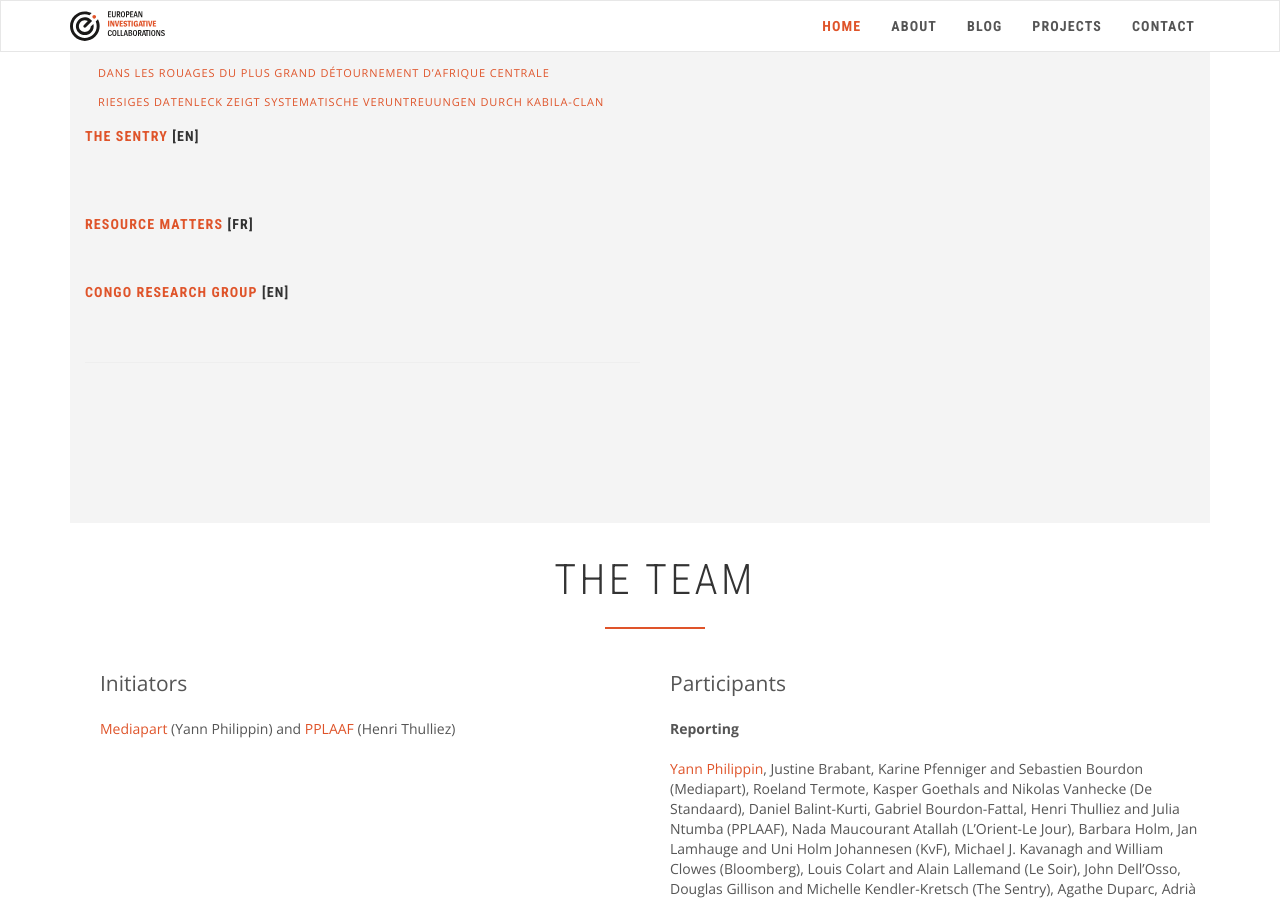
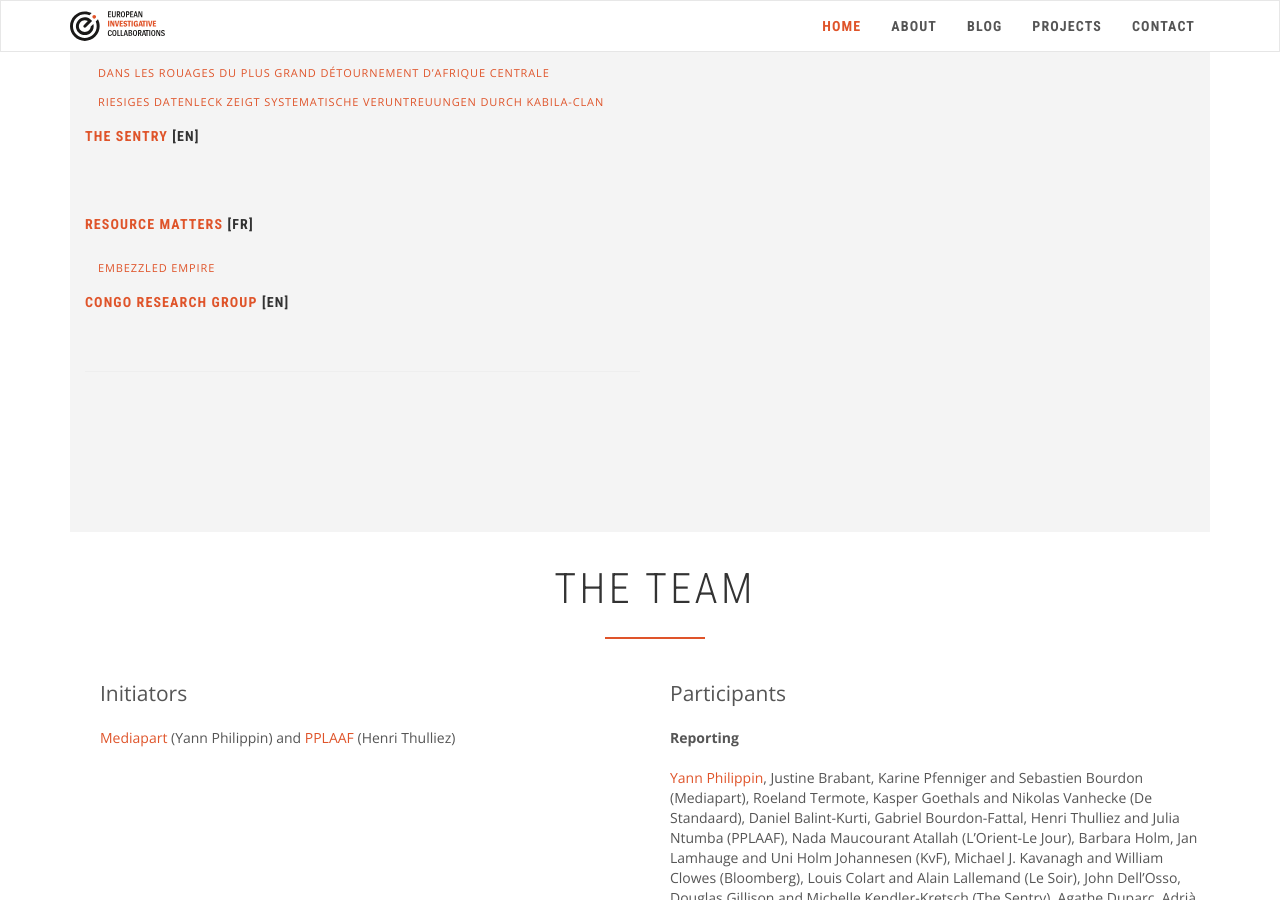
Before and after one commit to eic-network/eic-incubator.github.io, a Jekyll site: the page built from _projects/congo-holdup.md, in a window 1280 px wide and 900 px high, scrolled down 2963 px. Built offline with Jekyll 4.4.1, drawn with Linux system fonts in a browser that asks for light colours; nearby versions of some CDN libraries.

Commit message:
Update congo-holdup.md

```diff
--- a/_projects/congo-holdup.md
+++ b/_projects/congo-holdup.md
@@ -167,8 +167,8 @@ publications:
   url: https://thesentry.org/
 - lang: "[FR]"
   links:
-  - name:
-    url:
+  - name: Embezzled Empire
+    url: https://thesentry.org/reports/embezzled-empire/
   name: Resource Matters
   url: https://resourcematters.org/
 - lang: "[EN]"
```
